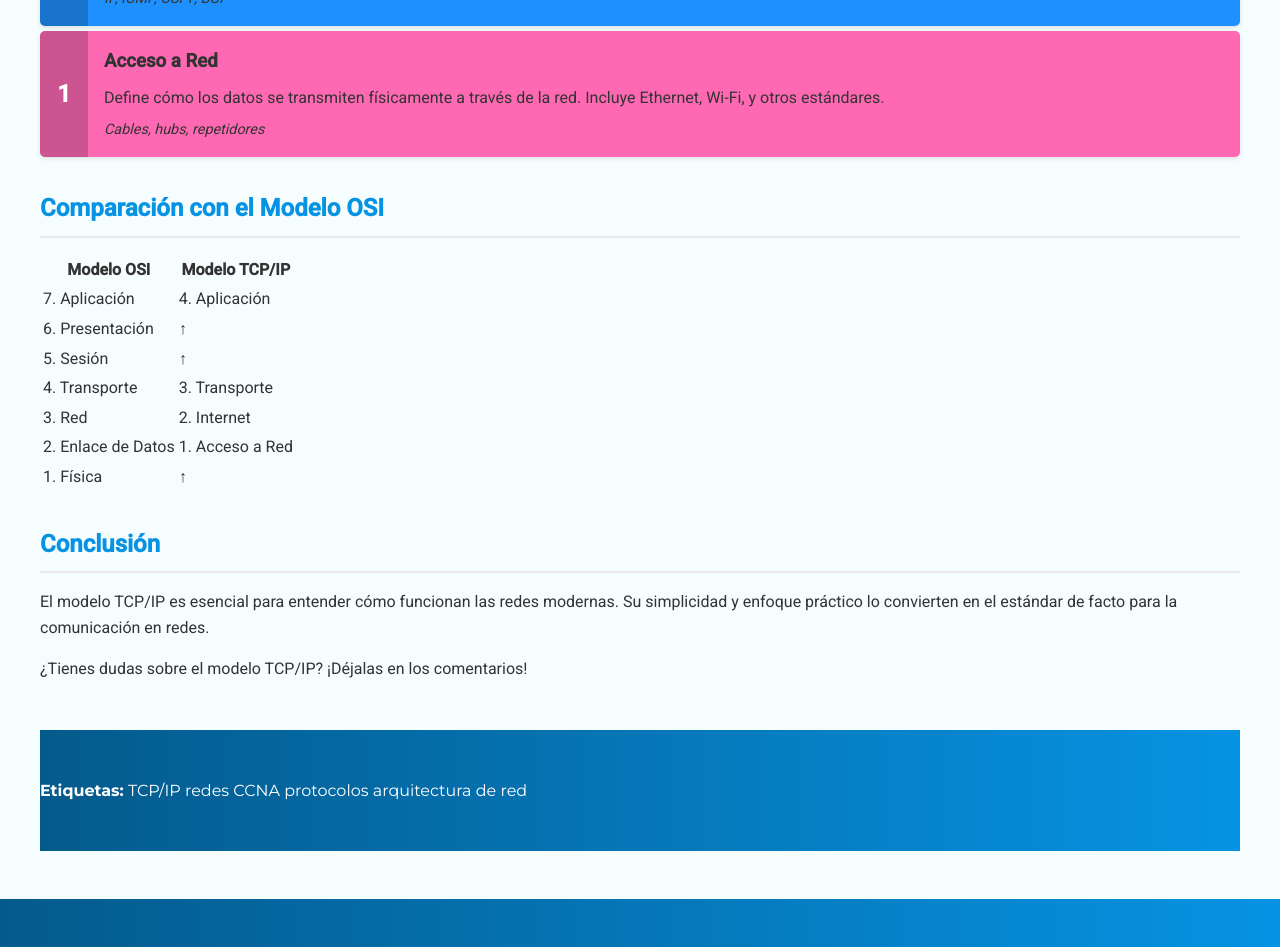
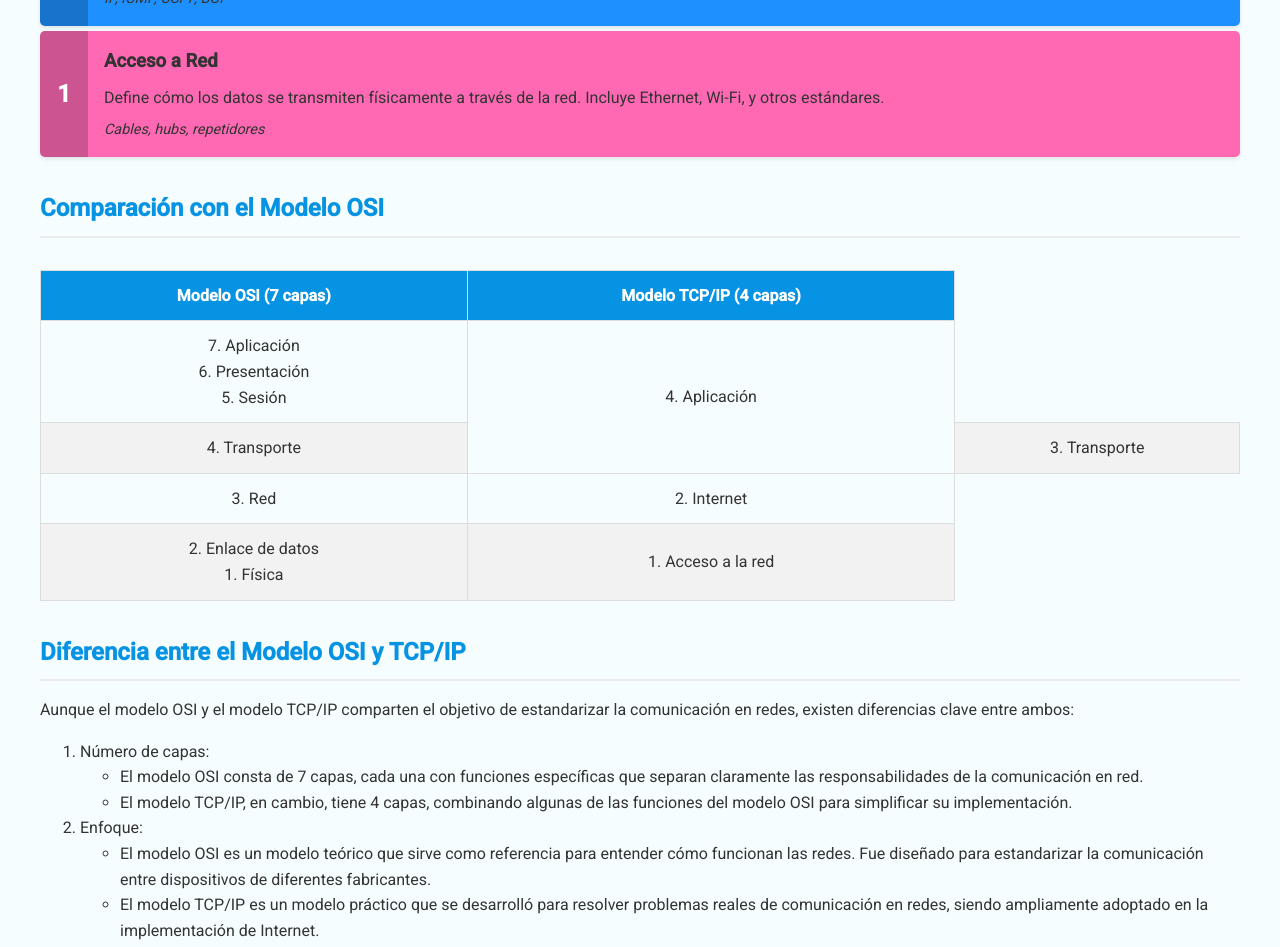
Before and after one commit to wilberquinto455/redes, a Jekyll site: the page built from _posts/2025-03-08-Modelo-TCP-IP.md, in a window 1280 px wide and 1400 px high, scrolled down 1057 px. Shown: the top 947 px of the window. Built offline with Jekyll 4.4.1, drawn with Linux system fonts in a browser that asks for light colours; some of the changed text lies outside the part shown.

Commit message:
post modelo osi 1.1

```diff
--- a/_posts/2025-03-08-Modelo-TCP-IP.md
+++ b/_posts/2025-03-08-Modelo-TCP-IP.md
@@ -63,15 +63,55 @@ El modelo TCP/IP consta de 4 capas principales:
 
 ## Comparación con el Modelo OSI
 
-| Modelo OSI         | Modelo TCP/IP       |
-|---------------------|---------------------|
-| 7. Aplicación       | 4. Aplicación       |
-| 6. Presentación     | ↑                   |
-| 5. Sesión           | ↑                   |
-| 4. Transporte       | 3. Transporte       |
-| 3. Red              | 2. Internet         |
-| 2. Enlace de Datos  | 1. Acceso a Red     |
-| 1. Física           | ↑                   |
+<div class="comparison-table">
+  <table>
+    <thead>
+      <tr>
+        <th>Modelo OSI (7 capas)</th>
+        <th>Modelo TCP/IP (4 capas)</th>
+      </tr>
+    </thead>
+    <tbody>
+      <tr>
+        <td>7. Aplicación<br>6. Presentación<br>5. Sesión</td>
+        <td rowspan="2">4. Aplicación</td>
+      </tr>
+      <tr>
+        <td>4. Transporte</td>
+        <td>3. Transporte</td>
+      </tr>
+      <tr>
+        <td>3. Red</td>
+        <td>2. Internet</td>
+      </tr>
+      <tr>
+        <td>2. Enlace de datos<br>1. Física</td>
+        <td>1. Acceso a la red</td>
+      </tr>
+    </tbody>
+  </table>
+</div>
+
+## Diferencia entre el Modelo OSI y TCP/IP
+
+Aunque el modelo OSI y el modelo TCP/IP comparten el objetivo de estandarizar la comunicación en redes, existen diferencias clave entre ambos:
+1. Número de capas:
+   * El modelo OSI consta de 7 capas, cada una con funciones específicas que separan claramente las responsabilidades de la comunicación en red.
+   * El modelo TCP/IP, en cambio, tiene 4 capas, combinando algunas de las funciones del modelo OSI para simplificar su implementación.
+2. Enfoque:
+   * El modelo OSI es un modelo teórico que sirve como referencia para entender cómo funcionan las redes. Fue diseñado para estandarizar la comunicación entre dispositivos de diferentes fabricantes.
+   * El modelo TCP/IP es un modelo práctico que se desarrolló para resolver problemas reales de comunicación en redes, siendo ampliamente adoptado en la implementación de Internet.
+3. Desarrollo:
+   * El modelo OSI fue desarrollado por la ISO en 1984 como un estándar internacional.
+   * El modelo TCP/IP fue creado por el Departamento de Defensa de los Estados Unidos (DoD) en los años 70, inicialmente para la red ARPANET, el precursor de Internet.
+4. Adopción:
+   * Aunque el modelo OSI es ampliamente utilizado como referencia educativa, no se implementa directamente en las redes modernas.
+   * El modelo TCP/IP es el estándar de facto en las redes actuales, incluyendo Internet, debido a su simplicidad y enfoque práctico.
+5. Compatibilidad:
+   * El modelo OSI es más detallado y segmentado, lo que lo hace ideal para comprender conceptos teóricos.
+   * El modelo TCP/IP combina capas para facilitar la implementación, lo que lo hace más eficiente en entornos reales.
+
+   ![Descripción de la imagen](redes/assets/images/diferenciaTCP-IP.png)
 
 ## Conclusión
 
```
Also changed, not shown: 1 other file.
